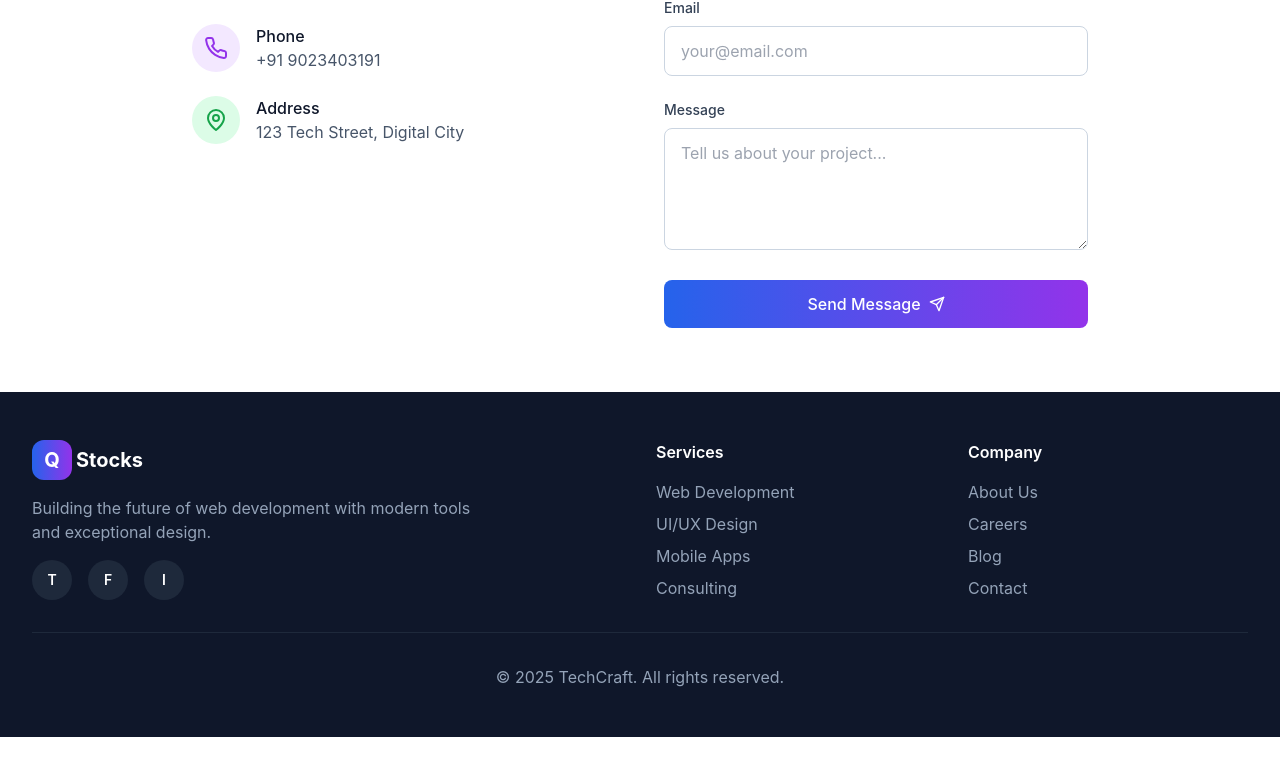
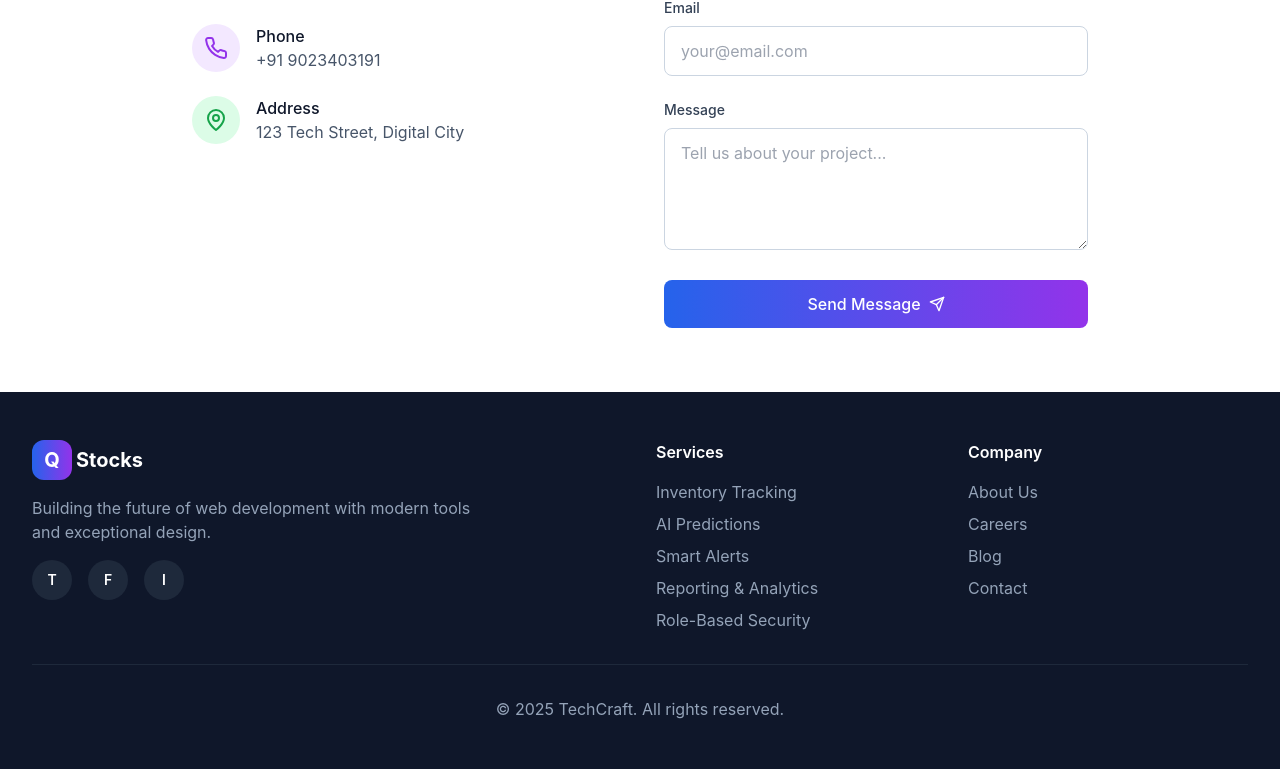
Before and after one commit to mthn777/Inventory-Management-Intellify-3.0-, a React (Create React App) app: page / in a window 1280 px wide. Shown: the part 1995-2764 px from the top of the page. Before the commit the page ends 2732 px from the top, so only its background shows below. Built offline with nearby package versions, Linux system fonts and the light colour scheme.

Commit message:
frotend upadte 2.0

```diff
--- a/src/App.js
+++ b/src/App.js
@@ -389,10 +389,11 @@ function App() {
             <div>
               <h4 className="font-semibold mb-4">Services</h4>
               <ul className="space-y-2 text-slate-400">
-                <li>Web Development</li>
-                <li>UI/UX Design</li>
-                <li>Mobile Apps</li>
-                <li>Consulting</li>
+                <li>Inventory Tracking</li>
+                <li>AI Predictions</li>
+                <li>Smart Alerts</li>
+                <li>Reporting & Analytics</li>
+                <li>Role-Based Security</li>
               </ul>
             </div>
 
```
